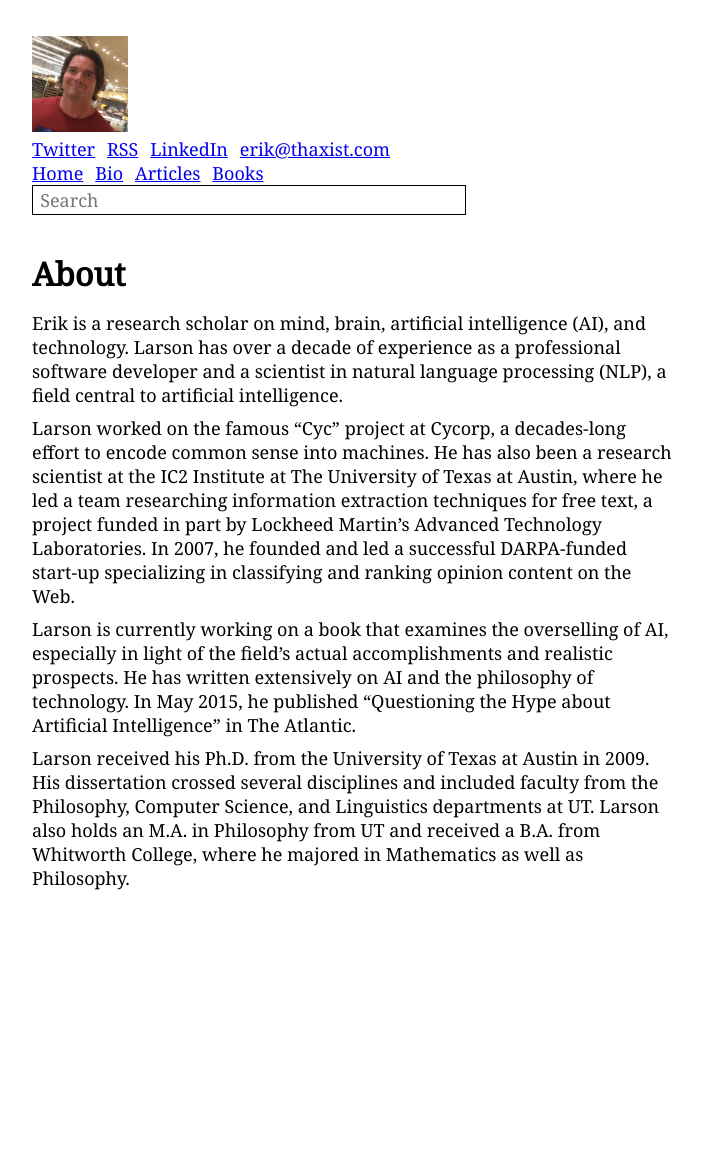
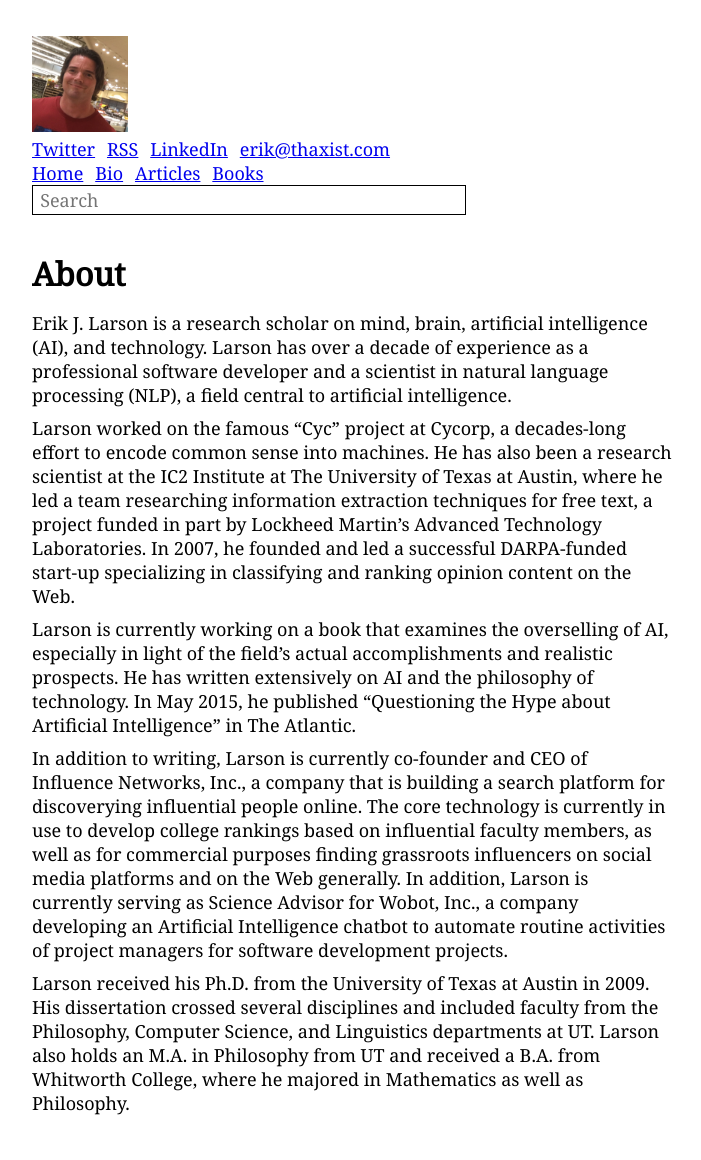
Before and after one commit to thaxist/thaxist.github.io, a Jekyll site: the page built from about.md, in a window 1280 px wide. Shown: the whole page, without its empty margins (288-989 px from the left). Built offline with Jekyll 4.4.1, drawn with Linux system fonts in a browser that asks for light colours; before the commit the page ends 935 px from its top, so only the background shows below that.

Commit message:
Update about.md

```diff
--- a/about.md
+++ b/about.md
@@ -4,10 +4,12 @@
 permalink: /about.html
 ---
 
-Erik is a research scholar on mind, brain, artificial intelligence (AI), and technology. Larson has over a decade of experience as a professional software developer and a scientist in natural language processing (NLP), a field central to artificial intelligence.
+Erik J. Larson is a research scholar on mind, brain, artificial intelligence (AI), and technology. Larson has over a decade of experience as a professional software developer and a scientist in natural language processing (NLP), a field central to artificial intelligence.
 
 Larson worked on the famous “Cyc” project at Cycorp, a decades-long effort to encode common sense into machines. He has also been a research scientist at the IC2 Institute at The University of Texas at Austin, where he led a team researching information extraction techniques for free text, a project funded in part by Lockheed Martin’s Advanced Technology Laboratories. In 2007, he founded and led a successful DARPA-funded start-up specializing in classifying and ranking opinion content on the Web.
 
 Larson is currently working on a book that examines the overselling of AI, especially in light of the field’s actual accomplishments and realistic prospects. He has written extensively on AI and the philosophy of technology. In May 2015, he published “Questioning the Hype about Artificial Intelligence” in The Atlantic.
 
+In addition to writing, Larson is currently co-founder and CEO of Influence Networks, Inc., a company that is building a search platform for discoverying influential people online.  The core technology is currently in use to develop college rankings based on influential faculty members, as well as for commercial purposes finding grassroots influencers on social media platforms and on the Web generally.  In addition, Larson is currently serving as Science Advisor for Wobot, Inc., a company developing an Artificial Intelligence chatbot to automate routine activities of project managers for software development projects.
+
 Larson received his Ph.D. from the University of Texas at Austin in 2009. His dissertation crossed several disciplines and included faculty from the Philosophy, Computer Science, and Linguistics departments at UT. Larson also holds an M.A. in Philosophy from UT and received a B.A. from Whitworth College, where he majored in Mathematics as well as Philosophy.
```
